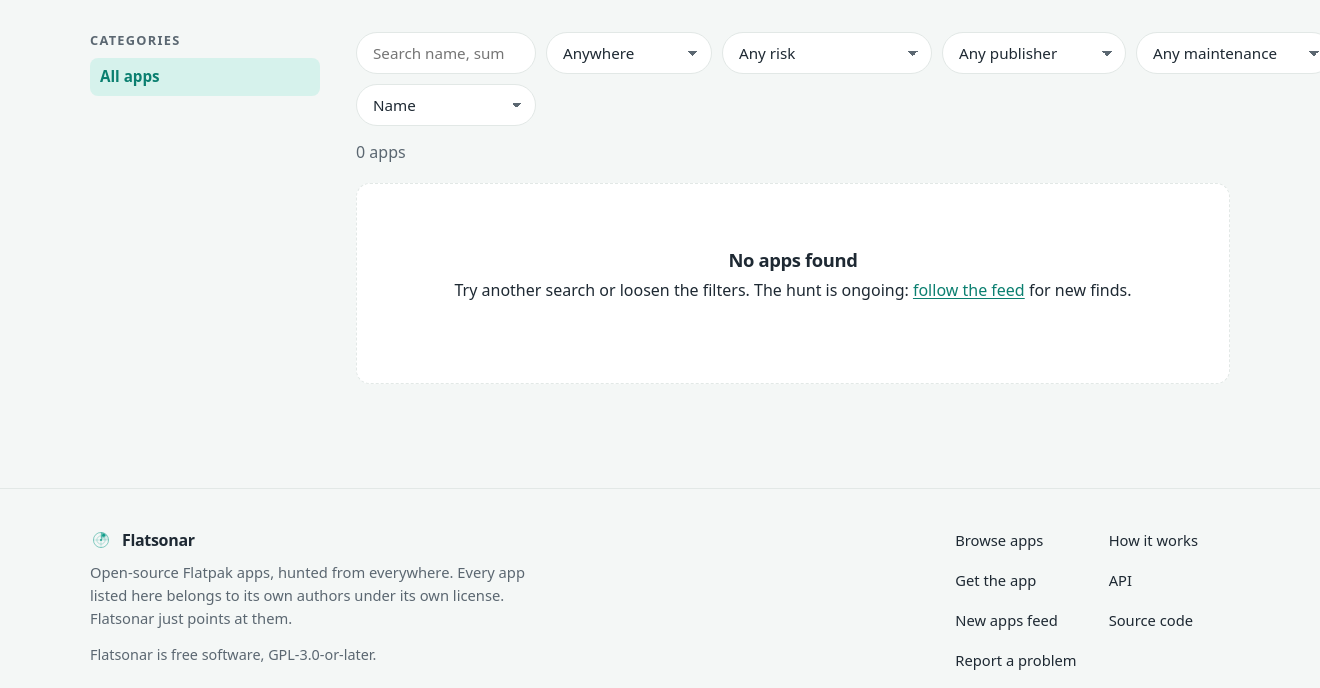
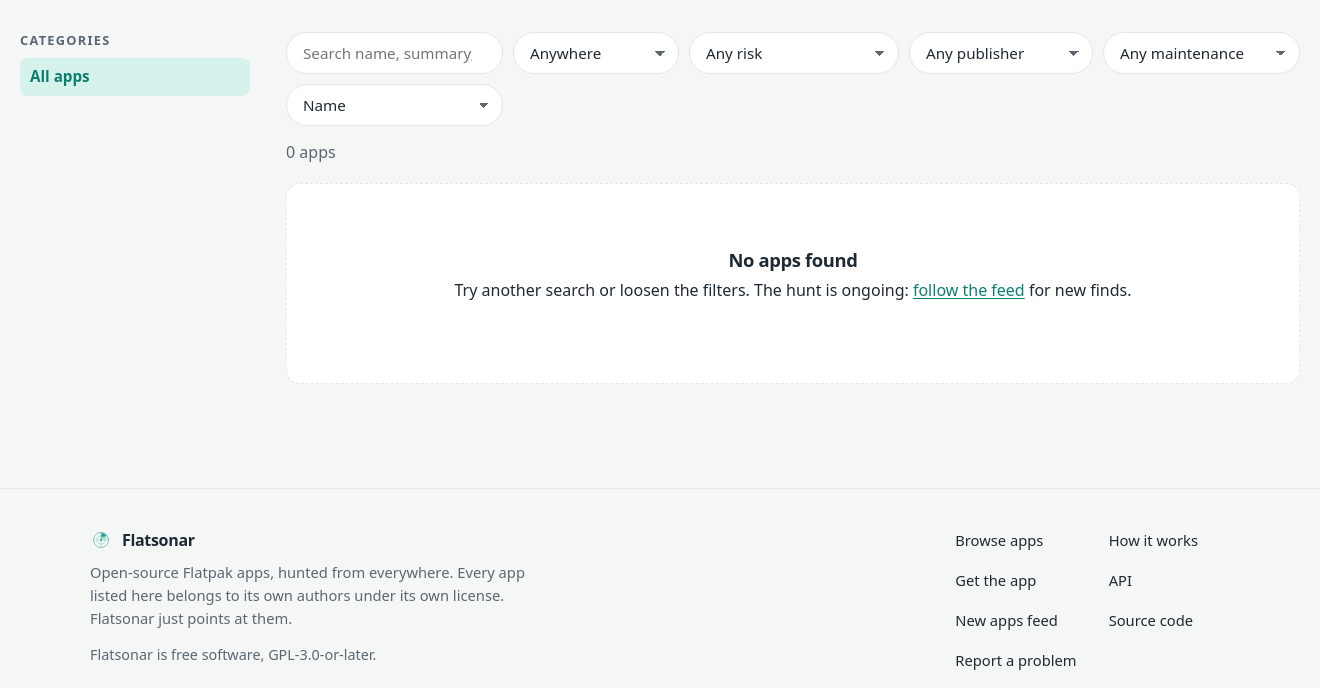
Before and after one commit to abutauskas/flatsonar, a FastAPI app: page /apps in a window 1320 px wide; the page is wider, and only the part inside the window is pictured. Shown: the part 65-753 px from the top of that part. Run offline with FastAPI, Linux system fonts and the light colour scheme; data that the repository does not hold is empty.

Commit message:
Let the catalogue use the full viewport width, enlarge trust badges
The catalogue reused the site-wide .wrap max-width (1180px), meant
for prose-width sections, so on wide screens the app grid sat in a
narrow column with dead space on either side. Catalogue now stretches
full-bleed. Trust badge icons on cards go 18->26px.

Co-Authored-By: Claude Sonnet 5 <noreply@anthropic.com>

```diff
--- a/server/flatsonar_server/web/static/style.css
+++ b/server/flatsonar_server/web/static/style.css
@@ -228,7 +228,7 @@ select { padding-right: 34px; appearance: none; -webkit-appearance: none;
 
 /* --- catalogue -------------------------------------------------------------------- */
 
-.catalogue { display: grid; grid-template-columns: 230px minmax(0, 1fr); gap: 36px; padding: 32px 20px 64px; align-items: start; }
+.catalogue { display: grid; grid-template-columns: 230px minmax(0, 1fr); gap: 36px; padding: 32px 20px 64px; align-items: start; max-width: none; }
 .results { min-width: 0; }
 .side { position: sticky; top: 84px; }
 .side h3 { font-size: .8rem; text-transform: uppercase; letter-spacing: .1em; color: var(--muted); margin-bottom: 10px; }
--- a/server/flatsonar_server/web/templates/_macros.html
+++ b/server/flatsonar_server/web/templates/_macros.html
@@ -34,7 +34,7 @@
    data-created="{{ app.first_seen|isodate if app.first_seen else '' }}">
   {{ icon(app, 80) }}
   <div class="meta">
-    <div class="name"><span>{{ app.name }}</span>{{ trust_corner(app.trust, 18, 'trust-inline') }}</div>
+    <div class="name"><span>{{ app.name }}</span>{{ trust_corner(app.trust, 26, 'trust-inline') }}</div>
     {% if app.developer_name %}<div class="dev">by {{ app.developer_name }}{% if app.maintenance == 'abandoned' or app.archived %} · looks abandoned{% elif app.maintenance == 'stale' %} · quiet for a while{% endif %}</div>{% endif %}
     <div class="summary">{{ app.summary }}</div>
   </div>
```
